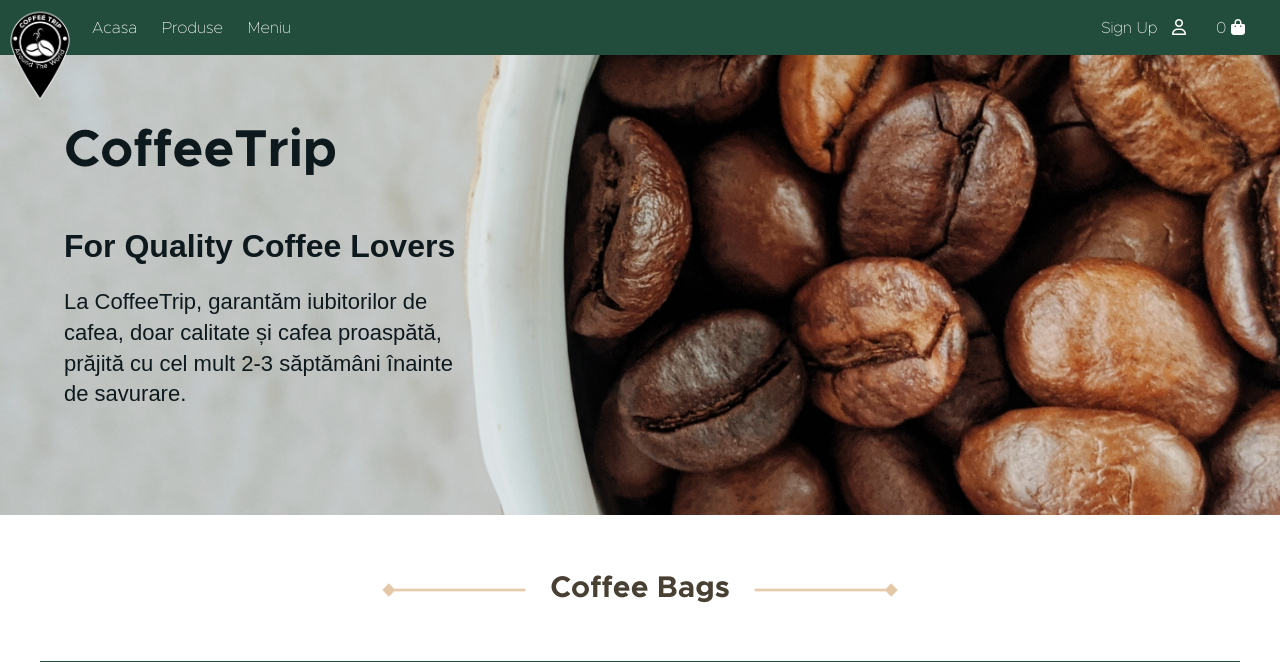
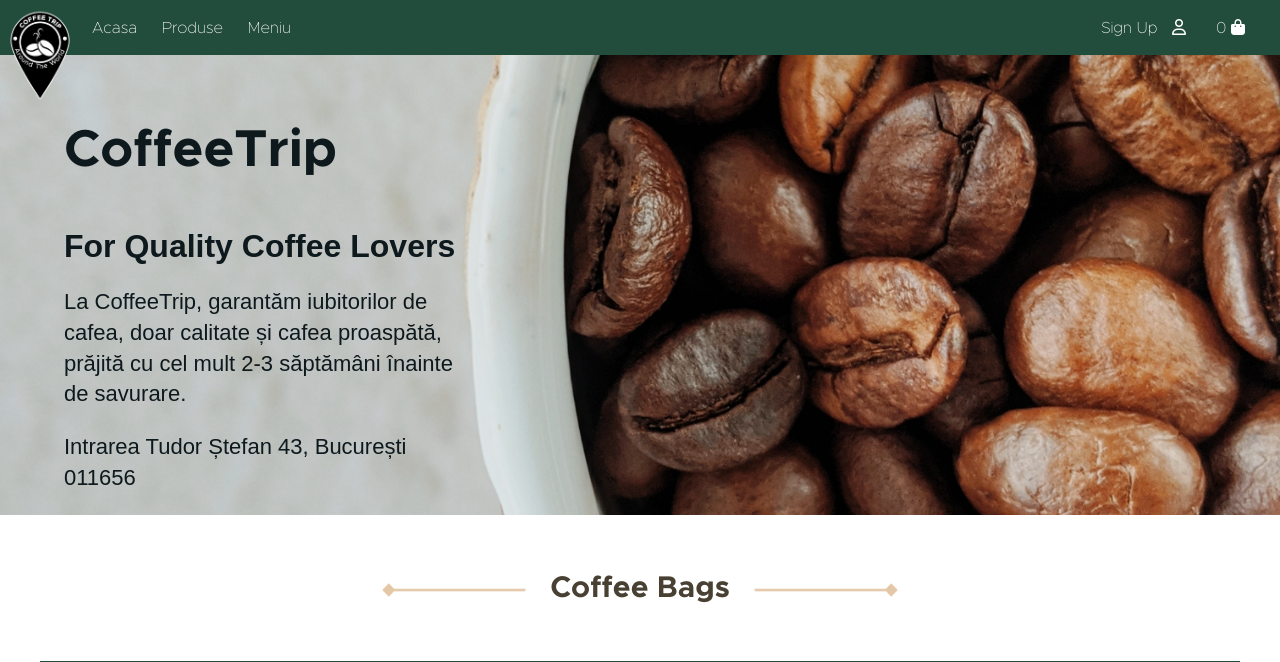
Before and after one commit to toniIepure25/CoffeeTripRo, a Node server app: page / in a window 1280 px wide. Shown: the top 662 px of the page. Run offline with Node 20, Linux system fonts and the light colour scheme; some libraries are stand-ins or nearby versions.

Commit message:
Update home.ejs

```diff
--- a/views/home.ejs
+++ b/views/home.ejs
@@ -21,6 +21,7 @@
               cafea proaspătă, prăjită cu cel mult 2-3 săptămâni înainte de
               savurare.
             </p>
+            <p>Intrarea Tudor Ștefan 43, București 011656</p>
           </div>
         </div>
         <div class="separator">
```
